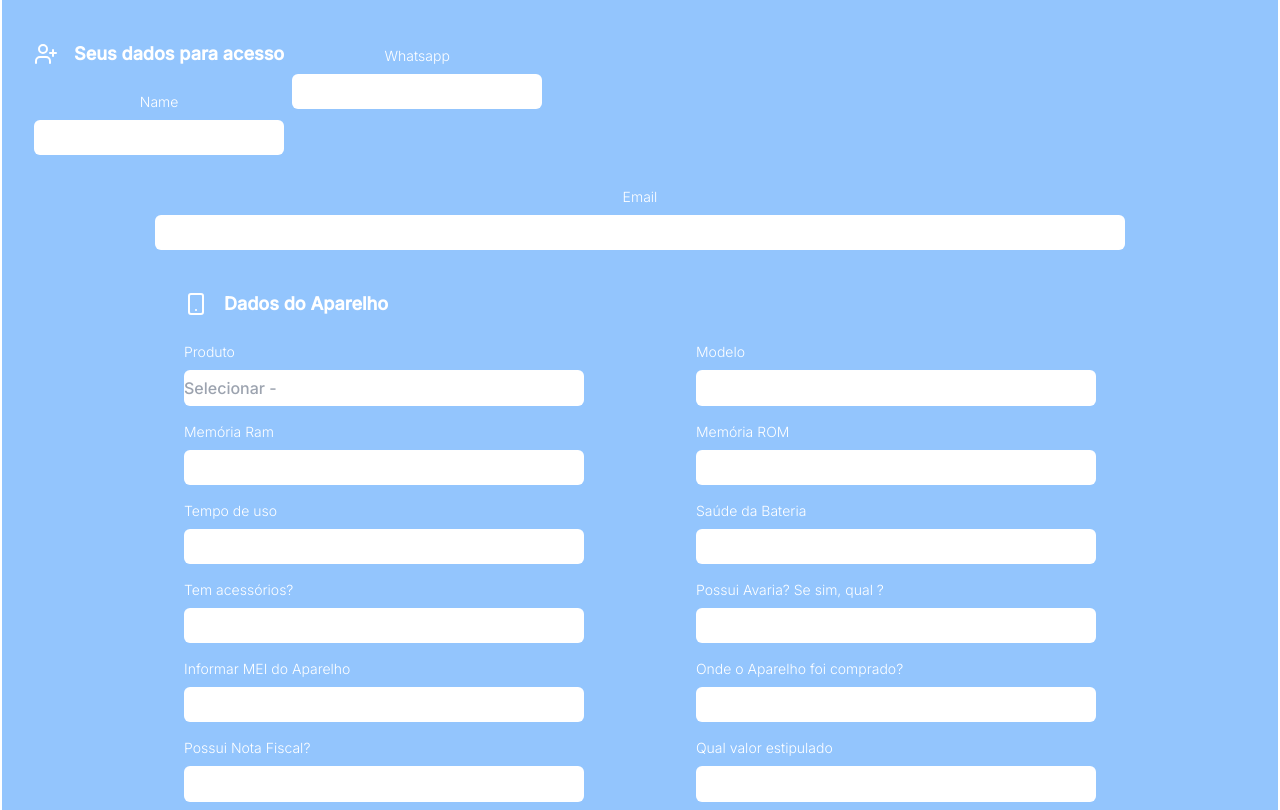
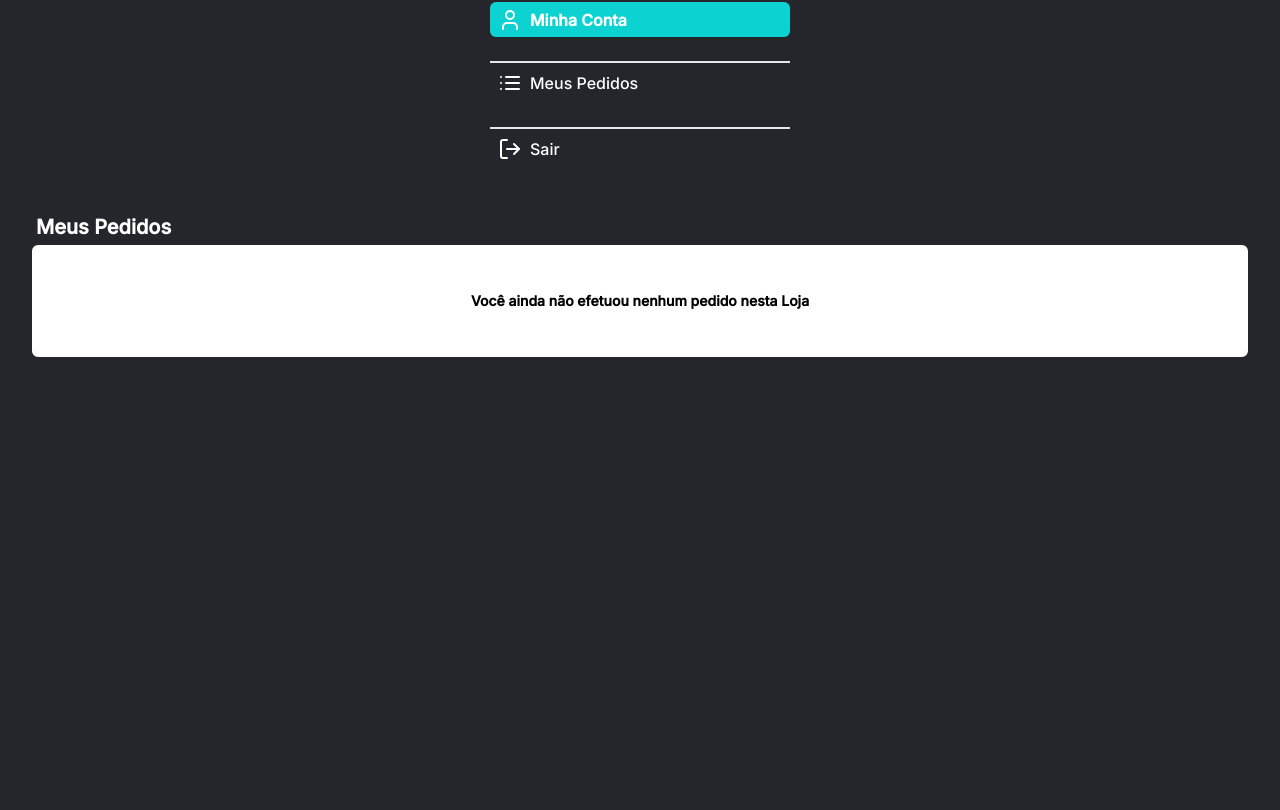
Before and after one commit to LucasP0/e-comerce_react, a React (Vite) app: page / in a window 1280 px wide. Shown: the part 330-1140 px from the top of the page. Built offline with nearby package versions, Linux system fonts and the light colour scheme.

Commit message:
ok
Ta finalizando...

```diff
--- a/src/App.tsx
+++ b/src/App.tsx
@@ -9,7 +9,7 @@ export const App = () => {
 
   return (
     <div className='bg-pd  flex flex-col font-inter'>
-      <PageThee/>
+      <PageFive/>
   </div>
   )
 };
--- a/src/components/mainPageFive.tsx
+++ b/src/components/mainPageFive.tsx
@@ -14,8 +14,8 @@ export const MainPageFive = () => {
             {/* INICIO SECTION TWO ^^ */}
         <div className='max-lg:w-full '>
           <h1 className='text-xl font-bold p-1 max-md:flex max-md:flex-col max-lg:w-4/5 max-md:pl-12 max-md:pb-4'>Meus Pedidos</h1>
-          <section className='border-2 border-white w-boxGG  rounded-md flex flex-row justify-center p-10 bg-ff text-black max-lg:w-4/5 max-lg:m-auto'>
-          <h1 className='text-xl font-bold p-1'>Você ainda não efetuou nenhum pedido nesta Loja</h1>
+          <section className='border-2 border-white w-boxGG  rounded-md flex flex-row justify-center p-10 bg-ff text-black max-lg:w-full max-lg:m-auto '>
+          <h1 className='text-xl font-bold p-1 max-lg:text-sm'>Você ainda não efetuou nenhum pedido nesta Loja</h1>
           </section>
         </div>
       </div>
--- a/src/components/mainPageFour.tsx
+++ b/src/components/mainPageFour.tsx
@@ -3,23 +3,23 @@ import { User, List, MapPin, Users, LogOut } from 'lucide-react';
 
 export const MainPageFour = () => {
   return (
-    <main className='h-screen text-white mb-mB'>
-          <div className=' flex flex-row items-start justify-center p-8 mt-28 max-lg:flex-col'>
-            <div>
-              <section className='flex flex-col items-start justify-center gap-6 p-10'>
-              <button className='w-boxmd h-boxsx  bg-button rounded-md font-bold flex flex-row justify-start items-center gap-2 p-2'><User /> Minha Conta</button>
+    <main className='text-white mb-mB '>
+          <div className=' flex flex-row items-start justify-center p-8 mt-28 max-lg:flex-col w-full max-lg:p-0'>
+            <div className=' max-lg:w-full'>
+              <section className='flex flex-col items-start justify-center gap-6 p-10 max-lg:p-0 max-lg:pb-4'>
+              <button className='w-boxmd h-boxsx  bg-button rounded-md font-bold flex flex-row justify-start items-center gap-2 p-2 max-lg:m-auto'><User /> Minha Conta</button>
               <a className='p-2 border-t-2 w-full flex flex-row items-center gap-2' href="#"> <List /> Meus Pedidos</a>
               <a className='p-2 border-t-2 w-full flex flex-row items-center gap-2' href="#"><LogOut /> Sair</a>
               </section>
             </div>
             {/* INICIO SECTION TWO ^^ */}
-            <div className=' max-lg:w-full'>
+            <div className='max-lg:w-full max-lg:mt-12'>
               <h1 className='text-xl font-bold p-1'>Minha Conta</h1>
-              <section className='border-2 border-white w-boxGG h-boxGG rounded-md flex flex-col items-start p-10 bg-ff max-lg:w-full'>
+              <section className='border-2 border-blue w-boxGG h-boxGGG rounded-md flex flex-col items-start p-10  max-lg:w-full max-lg:p-2 max-lg:gap-2'>
                 <h2 className='flex flex-row items-center gap-2 text-black'>
                 <List /> Dados Cadastrais
                 </h2>
-                  <div className='flex flex-col items-start p-7 mt-4 w-boxG gap-1 rounded-md text-black bg-boxCin max-lg:w-4/5 '>
+                  <div className='flex flex-col items-start p-7 mt-4 w-boxG gap-1 rounded-md text-black bg-boxCin max-lg:w-full '>
                     <h2>Nome:</h2>
                     <h2>Sexo:</h2>
                     <h2>Data de Nascimento:</h2>
@@ -27,7 +27,7 @@ export const MainPageFour = () => {
                     <h2>Telefone celular:</h2>
                 </div>
                 {/* BUTTONS */}
-                <div className='text-white flex flex-row gap-4 pt-4'>
+                <div className='text-white flex flex-row gap-4 pt-4 max-lg:flex-col max-lg:items-center max-lg:w-full'>
                   <button className='w-48 h-boxsx  bg-button rounded-md font-bold '>Alterar Senha</button>
                 <button className='w-48  h-boxsx  bg-button rounded-md font-bold '>Editar Dados</button></div>
 
@@ -35,27 +35,29 @@ export const MainPageFour = () => {
                 <h2 className='flex flex-row items-center gap-2 pt-4 text-black '>
                 <Users /> Tipo de Cadastro
                 </h2>
-                <div className='flex flex-col items-start p-7 mt-5 w-boxG gap-1 rounded-md text-black bg-boxCin max-lg:w-4/5 '>
+                <div className='flex flex-col items-start p-7 mt-5 w-boxG gap-1 rounded-md text-black bg-boxCin max-lg:w-full '>
                     <h2>Tipo de Cadastro:</h2>
                     <h2>CPF:</h2>
                 </div>
 
                 {/* OUTRA SECTION */}
+                <div className='max-lg:w-full max-lg:items-center'>
                   <h2 className='flex flex-row items-center gap-2 pt-4 text-black'>
                   <MapPin /> Endereço Principal
                   </h2>
-                <div className='flex flex-col items-start p-7 mt-4 w-boxG gap-1 rounded-md text-black bg-boxCin max-lg:w-4/5'>
+                  <div className='flex flex-col items-start p-7 mt-4 w-boxG gap-1 rounded-md text-black bg-boxCin max-lg:w-full'>
                       <h2>Endereço:</h2>
                       <h2>Bairro:</h2>
                       <h2>CEP:</h2>
                       <h2>País:</h2>
                       <h2>Cidade/UF:</h2>
                   </div>
-                <div className='text-white flex flex-row gap-4 pt-4'>
-                  <button className='w-56 h-boxsx  bg-button rounded-md font-bold '>Editar Endereço Principal</button>
-                <button className='w-56  h-boxsx  bg-button rounded-md font-bold '>Cadastrar Novo Endereço</button></div>
+                  <div className='text-white flex flex-row gap-4 pt-4  max-lg:flex-col '>
+                    <button className='w-56 h-boxsx  bg-button rounded-md font-bold max-lg:m-auto'>Editar Endereço Principal</button>
+                    <button className='w-56  h-boxsx  bg-button rounded-md font-bold max-lg:m-auto'>Cadastrar Novo Endereço</button>
+                  </div>
+                </div>
                 </section>
-                <div></div>
             </div>
           </div>
         </main>
--- a/src/components/mainPageThee.tsx
+++ b/src/components/mainPageThee.tsx
@@ -1,15 +1,15 @@
 import { UserPlus, Smartphone, Plus } from 'lucide-react';
 export const MainPageThee = () => {
   return (
-        <main className='flex flex-col items-center   h-screen mb-mlg max-sm:mb-mbMax text-white  '>
+        <main className='flex flex-col items-center   h-screen mb-mlg max-lg:mb-mbMax text-white  '>
         <div className='flex flex-col items-start justify-start mt-20'>
         </div>
           {/****** SEUS DADOS PARA ACESSO********* * */}
-          <div className='bg-blue-300 max-lg:w-full'>
+          <div className='max-lg:w-full'>
             <h1 className='font-bold text-xl '>Venda o seu Usado</h1>
             <div className='flex flex-col items-center justify-center w- border-2 border-ff rounded-md  mt-10 p-8 max-lg:w-full'>
               {/* aqui */}
-              <div className='flex flex-row items-end  gap-28 max-sm:flex-col max-lg:w-full max-lg:items-center max-lg:gap-2'>
+              <div className='flex flex-row items-end  gap-28 max-lg:flex-col max-lg:w-full max-lg:items-center max-lg:gap-2'>
                 <section className='flex flex-col gap-4 '>
                   <h2 className='font-bold text-lg py-2 mt-8 flex flex-row items-center gap-4 '> <UserPlus /> Seus dados para acesso</h2>
                   {/* aqio */}
@@ -20,73 +20,73 @@ export const MainPageThee = () => {
                   </div>
                 </section>
                 <section className='flex flex-col gap-4'>
-                  <div className='w-full flex flex-col max-lg:items-center'>
+                  <div className='w-full flex flex-col max-lg:items-center' >
                     <p className='pb-2 font-light text-sm'>Whatsapp</p>
                     <input type="text" name="email"  className='w-inputmd rounded-md h-boxsx text-black p-2 max-lg:w-full' />
                   </div>
                 </section>
               </div>
-              <div className='mt-8 w-full flex flex-col max-lg:items-center'>
+              <div className='w-full flex flex-col max-lg:items-center pt-2'>
                     <p className='pb-2 font-light text-sm'>Email</p>
                     <input type="text" name="email"  className='w-inputl  rounded-md h-boxsx text-black p-2 max-lg:w-4/5' />
-                  </div>
-              {/****** SECTION DADOS DO APARELHO ********* **/}
-              <div className='flex flex-row items-end  gap-28 max-sm:flex-col '>
+              </div>
+  {/****** SECTION DADOS DO APARELHO ********* **/}
+              <div className='flex flex-row items-end  gap-28 max-lg:flex-col max-lg:w-full max-lg:items-center max-lg:gap-2 max-lg:mt-4'>
                 <section className='flex flex-col gap-4'>
-                  <h2 className='font-bold text-lg py-2 mt-8 flex flex-row items-center gap-4 '> <Smartphone /> Dados do Aparelho </h2>
-                  <div >
+                  <h2 className='font-bold text-lg py-2 mt-8 flex flex-row items-center gap-4 max-lg:m-auto '> <Smartphone /> Dados do Aparelho </h2>
+                  <div className='w-full flex flex-col max-lg:items-center' >
                     <p className='pb-2 font-light text-sm'>Produto
                     </p>
                     <div>
-                      <input type="text" placeholder='Selecionar -' name="email"  className='w-inputmd rounded-md h-boxsx text-black p-2max-lg:w-full' />
+                      <input type="text" placeholder='Selecionar -' name="email"  className='w-inputmd rounded-md h-boxsx text-black p-2 max-lg:w-full' />
                     </div>
                   </div>
-                  <div >
+                  <div className='w-full flex flex-col max-lg:items-center' >
                     <p className='pb-2 font-light text-sm'>Memória Ram</p>
-                    <input type="text" name="email"  className='w-inputmd rounded-md h-boxsx text-black p-2max-lg:w-full' />
+                    <input type="text" name="email"  className='w-inputmd rounded-md h-boxsx text-black p-2 max-lg:w-full' />
                   </div>
-                  <div>
+                  <div className='w-full flex flex-col max-lg:items-center'>
                     <p className='pb-2 font-light text-sm'>Tempo de uso</p>
-                    <input type="text" name="email"  className='w-inputmd rounded-md h-boxsx text-black p-2max-lg:w-full' />
+                    <input type="text" name="email"  className='w-inputmd rounded-md h-boxsx text-black p-2 max-lg:w-full' />
                   </div>
-                  <div>
+                  <div className='w-full flex flex-col max-lg:items-center'>
                     <p className='pb-2 font-light text-sm'>Tem acessórios?</p>
-                    <input type="text" name="email"  className='w-inputmd rounded-md h-boxsx text-black p-2max-lg:w-full' />
+                    <input type="text" name="email"  className='w-inputmd rounded-md h-boxsx text-black p-2 max-lg:w-full' />
                   </div>
-                  <div>
+                  <div className='w-full flex flex-col max-lg:items-center'>
                     <p className='pb-2 font-light text-sm'>Informar MEI do Aparelho</p>
-                    <input type="text" name="email"  className='w-inputmd rounded-md h-boxsx text-black p-2max-lg:w-full' />
+                    <input type="text" name="email"  className='w-inputmd rounded-md h-boxsx text-black p-2 max-lg:w-full' />
                   </div>
-                  <div>
+                  <div className='w-full flex flex-col max-lg:items-center'>
                     <p className='pb-2 font-light text-sm'>Possui Nota Fiscal?</p>
-                    <input type="text" name="email"  className='w-inputmd rounded-md h-boxsx text-black p-2max-lg:w-full' />
+                    <input type="text" name="email"  className='w-inputmd rounded-md h-boxsx text-black p-2 max-lg:w-full' />
                   </div>
                 </section>
                 {/* DADOS DO APARELHO SECOUND COLUMN  */}
                 <section className='flex flex-col gap-4'>
-                  <div >
+                  <div className='w-full flex flex-col max-lg:items-center' >
                     <p className='pb-2 font-light text-sm'>Modelo</p>
-                    <input type="text" name="email"  className='w-inputmd rounded-md h-boxsx text-black p-2max-lg:w-full' />
+                    <input type="text" name="email"  className='w-inputmd rounded-md h-boxsx text-black p-2 max-lg:w-full' />
                   </div>
-                  <div >
+                  <div className='w-full flex flex-col max-lg:items-center' >
                     <p className='pb-2 font-light text-sm'>Memória ROM</p>
-                    <input type="text" name="email"  className='w-inputmd rounded-md h-boxsx text-black p-2max-lg:w-full' />
+                    <input type="text" name="email"  className='w-inputmd rounded-md h-boxsx text-black p-2 max-lg:w-full' />
                   </div>
-                  <div >
+                  <div className='w-full flex flex-col max-lg:items-center' >
                     <p className='pb-2 font-light text-sm'>Saúde da Bateria</p>
-                    <input type="text" name="email"  className='w-inputmd rounded-md h-boxsx text-black p-2max-lg:w-full' />
+                    <input type="text" name="email"  className='w-inputmd rounded-md h-boxsx text-black p-2 max-lg:w-full' />
                   </div>
-                  <div >
+                  <div className='w-full flex flex-col max-lg:items-center' >
                     <p className='pb-2 font-light text-sm'>Possui Avaria? Se sim, qual ?</p>
-                    <input type="text" name="email"  className='w-inputmd rounded-md h-boxsx text-black p-2max-lg:w-full' />
+                    <input type="text" name="email"  className='w-inputmd rounded-md h-boxsx text-black p-2 max-lg:w-full' />
                   </div>
-                  <div >
+                  <div className='w-full flex flex-col max-lg:items-center' >
                     <p className='pb-2 font-light text-sm'>Onde o Aparelho foi comprado?</p>
-                    <input type="text" name="email"  className='w-inputmd rounded-md h-boxsx text-black p-2max-lg:w-full' />
+                    <input type="text" name="email"  className='w-inputmd rounded-md h-boxsx text-black p-2 max-lg:w-full' />
                   </div>
-                  <div >
+                  <div className='w-full flex flex-col max-lg:items-center' >
                     <p className='pb-2 font-light text-sm'>Qual valor estipulado</p>
-                    <input type="text" name="email"  className='w-inputmd rounded-md h-boxsx text-black p-2max-lg:w-full' />
+                    <input type="text" name="email"  className='w-inputmd rounded-md h-boxsx text-black p-2 max-lg:w-full' />
                   </div>
                 </section>
               </div>
@@ -95,7 +95,7 @@ export const MainPageThee = () => {
               ml-mxs py-10
               items-start justify-start  '>
                 <p className='font-light text-sm'>Anexar Fotos do Produto</p>
-                <section className='flex flex-row gap-4'>
+                <section className='flex flex-row gap-4 max-lg:flex-col'>
                   <div className='border-2 border-ff rounded-md w-boximg h-boximg flex flex-row justify-center items-center '>
                   <Plus className=' text-search opacity-40' size={50} />
                   </div>
--- a/tailwind.config.js
+++ b/tailwind.config.js
@@ -51,6 +51,7 @@ export default {
         boximg: '9.375rem',
         boxl: '31.25rem',
         boxGG: '53.125rem',
+        boxGGG: '56rem',
       },
       margin: {
         mB: '50rem',
```
Lines whose indentation alone changed are shown as unchanged.
